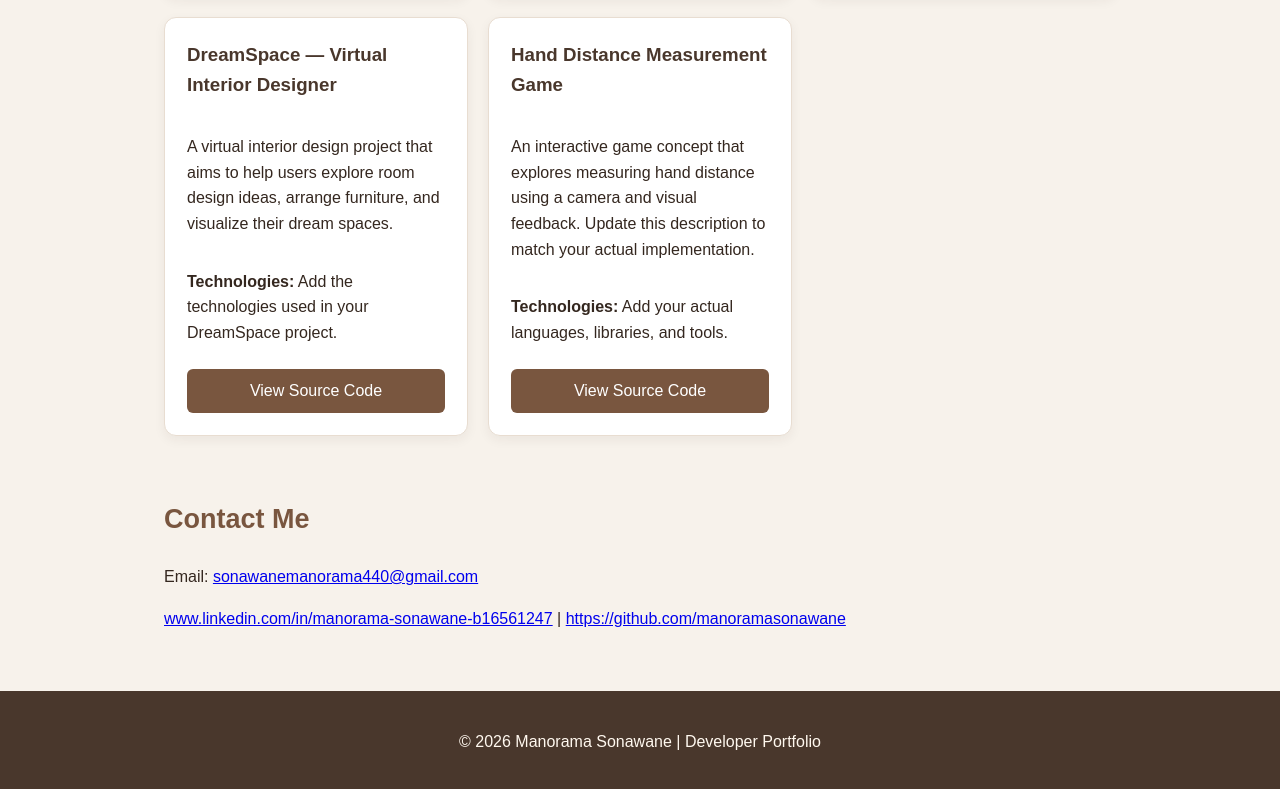
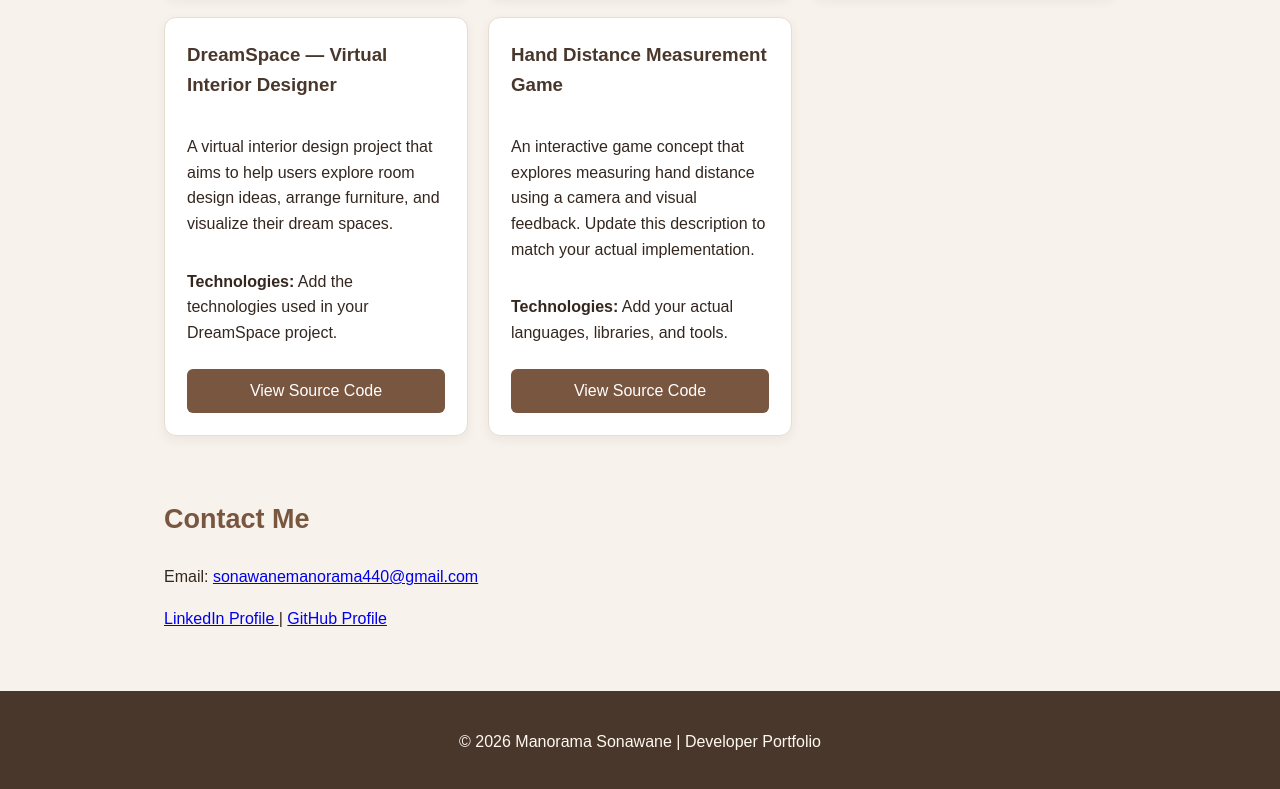
Before and after one commit to manoramasonawane/manoramasonawane.github.io, a plain HTML site: page index.html in a window 1280 px wide. Shown: the part 1237-2026 px from the top of the page. Drawn offline with Linux system fonts and the light colour scheme.

Commit message:
Update index.html

```diff
--- a/index.html
+++ b/index.html
@@ -270,17 +270,30 @@
       </div>
     </section>
 
+
 <section id="contact">
   <h2>Contact Me</h2>
+
   <p>
     Email:
-        <a href="mailto:sonawanemanorama440@gmail.com">sonawanemanorama440@gmail.com</a>
+    <a href="mailto:sonawanemanorama440@gmail.com">
+      sonawanemanorama440@gmail.com
+    </a>
   </p>
+
   <p>
-        <a href="www.linkedin.com/in/manorama-sonawane-b16561247">www.linkedin.com/in/manorama-sonawane-b16561247</a> |
-        <a href="https://github.com/manoramasonawane">https://github.com/manoramasonawane</a>
+    <a href="https://www.linkedin.com/in/manorama-sonawane-b16561247/"
+       target="_blank" rel="noopener noreferrer">
+      LinkedIn Profile
+    </a>
+    |
+    <a href="https://github.com/manoramasonawane"
+       target="_blank" rel="noopener noreferrer">
+      GitHub Profile
+    </a>
   </p>
 </section>
+
 
   </main>
 
```
Lines whose indentation alone changed are shown as unchanged.
